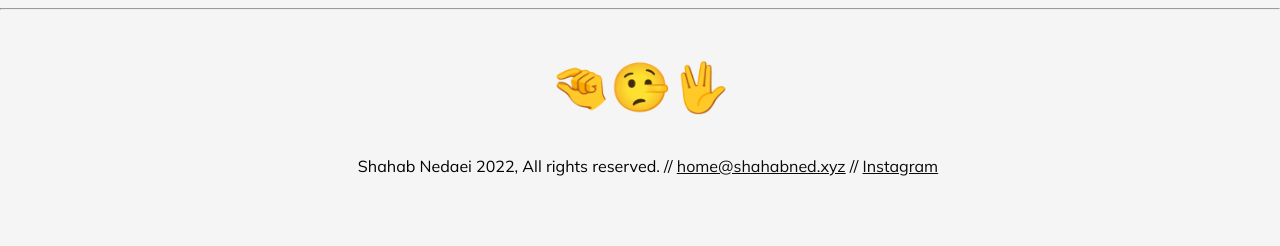
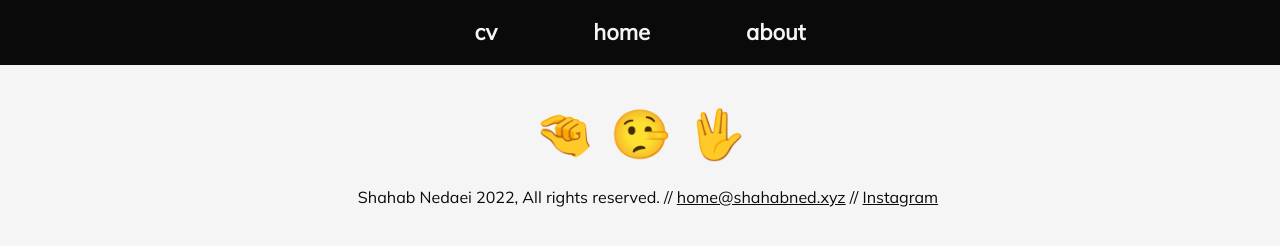
Before and after one commit to sha5b/shahabned.xyz, a Gatsby site: page /components/Layout in a window 1280 px wide. Built offline with nearby package versions, Linux system fonts and the light colour scheme; Gatsby itself is replaced by a stand-in of ours.

Commit message:
Added Navbar

```diff
--- a/src/pages/components/Footer.js
+++ b/src/pages/components/Footer.js
@@ -27,7 +27,6 @@ const homeIcon = homeArray[Math.floor(Math.random() * homeArray.length)];
 const Footer = ({ next, previous }) => {
   return (
     <>
-      <hr />
       <div className="footer">
         <div className="footer-navigation">
           <Link className="footer-navigation-item" to={previous}>
--- a/src/pages/components/Layout.js
+++ b/src/pages/components/Layout.js
@@ -1,5 +1,6 @@
 import React from "react";
 import Footer from "./Footer";
+import Navbar from "./Navbar";
 
 //Styles
 import "../styles/main.scss";
@@ -7,6 +8,7 @@ import "../styles/main.scss";
 const Layout = ({ children, nextUrl, previousUrl }) => {
   return (
     <>
+      <Navbar />
       {children}
       <Footer next={nextUrl} previous={previousUrl} />
     </>
--- a/src/pages/components/Navbar.js
+++ b/src/pages/components/Navbar.js
@@ -5,12 +5,11 @@ const Navbar = () => {
   return (
     <>
       <div className="navbar">
-        <h1>//shahabnedaei</h1>
-        <div>
+        <h3>
+          <Link to="/cv">cv</Link>
           <Link to="/">home</Link>
-          <Link to="/cv">cv</Link>
-          <Link to="/404">error</Link>
-        </div>
+          <Link to="/about">about</Link>
+        </h3>
       </div>
     </>
   );
--- a/src/pages/styles/components/_footer.scss
+++ b/src/pages/styles/components/_footer.scss
@@ -4,18 +4,23 @@
   display: flex;
   justify-content: space-around;
   padding-top: 2rem;
-  padding-bottom: 2rem;
   align-items: center;
 
   &-footnote {
+    color: $primary;
+    padding-top: 1rem;
     padding-bottom: 1rem;
     padding-left: 1rem;
     justify-content: center;
     text-align: center;
 
+    a {
+    color:$primary;
+    transition: 0.3s ease-in-out;
+    }
 
-    a {
-    color:$primary ;
+    a:hover {
+      color: darkorange;
     }
   }
 
@@ -24,6 +29,8 @@
 
     &-item {
       font-size: 3rem;
+      padding-left: 0.5rem;
+      padding-right: 0.5rem;
       transition: 0.3s ease-in-out;
 
       text-decoration: none;
--- a/src/pages/styles/components/_navbar.scss
+++ b/src/pages/styles/components/_navbar.scss
@@ -1,15 +1,30 @@
 /* Navbar */
 
 .navbar {
+  background-color: $primary;
+  transition: 0.3s ease-in-out;
   display: flex;
   flex-direction: row;
   align-items: baseline;
   justify-content: space-between;
   flex-grow: 1;
   flex-shrink: 1;
+  padding: 1rem;
+  justify-content: center;
+  text-align: center;
+  overflow: hidden;
+
 
   a {
-    padding-left: 1rem;
+    color: $secondary;
+    padding-left: 3rem;
+    padding-right: 3rem;
+    text-decoration: none;
+    transition: 0.3s ease-in-out;
     text-decoration: none;
   }
+  a:hover {
+    color: darkorange;
+  }
+
 }
--- a/src/pages/styles/pages/_workpage.scss
+++ b/src/pages/styles/pages/_workpage.scss
@@ -3,7 +3,6 @@
   display: -ms-flexbox;
   display: flex;
   width: auto;
-  padding: 2rem;
 
   &-item {
     position: relative;
@@ -25,8 +24,6 @@
     }
     &-iframe {
       width: 100%;
-      padding-top: 1rem;
-      padding-bottom: 1rem;
 
       iframe {
         border-style: none;
@@ -37,7 +34,7 @@
     }
     &-image {
       transform: scale(1);
-      padding: 1rem;
+      padding: 0.5rem .5rem;
     }
   }
 
--- a/src/pages/templates/WorkPage.js
+++ b/src/pages/templates/WorkPage.js
@@ -54,9 +54,11 @@ const WorkPage = ({ data, pageContext }) => {
         {data.allFile.edges.map((edge) => {
           const image = getImage(edge.node);
           return (
+            <>
             <div className="pagegrid-item-image">
               <GatsbyImage image={image} alt="Image of the Project" />
             </div>
+            </>
           );
         })}
       </Masonry>
```
Also changed, not shown: src/pages/styles/main.css, 1 other file.
